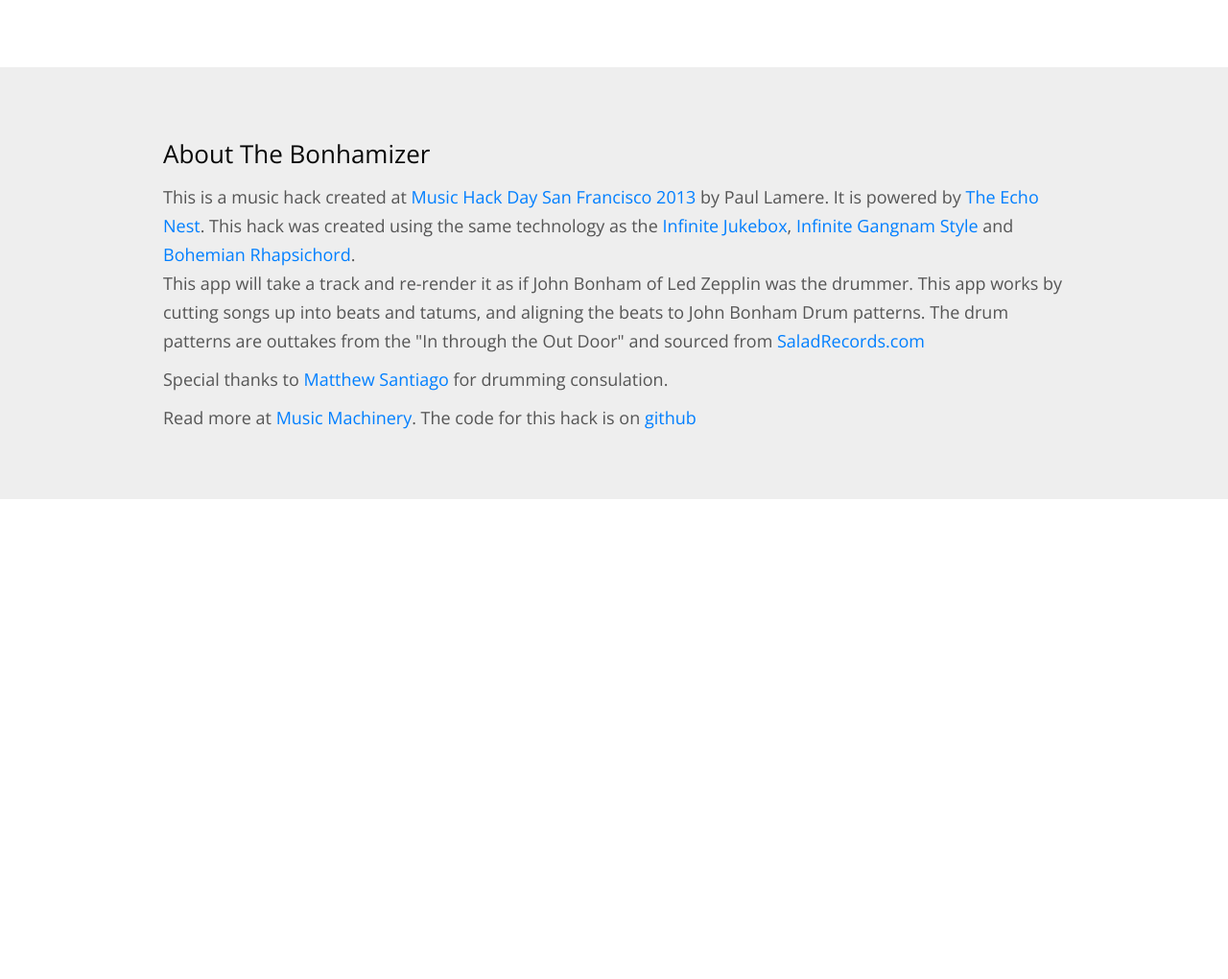
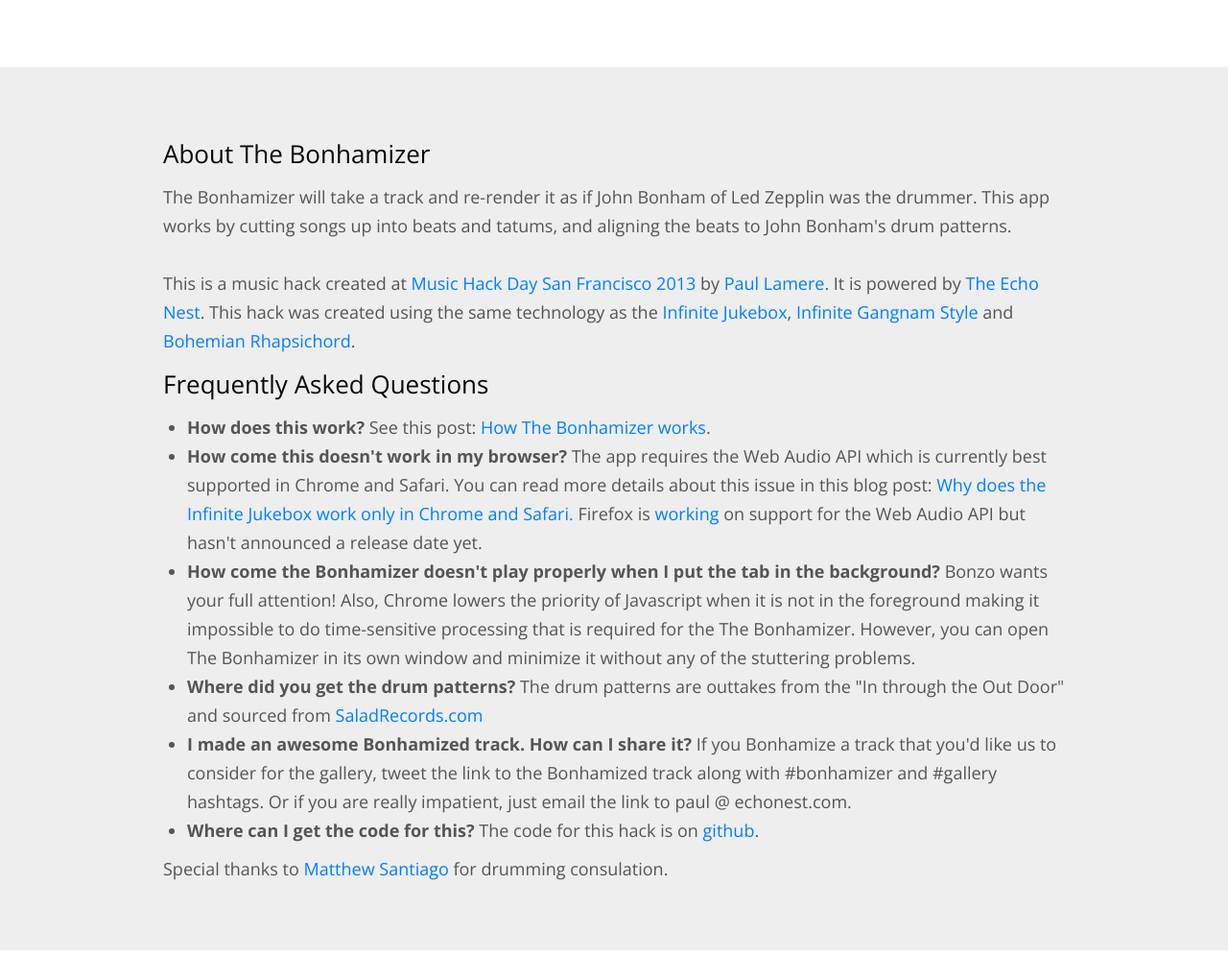
Before and after one commit to echonest/bonhamizer, a plain HTML site: page about.html in a window 1280 px wide. Shown: the part 54-1074 px from the top of the page at 96% size. Before the commit the page ends 800 px from the top, so only its background shows below. Drawn offline with nearby package versions, Linux system fonts and the light colour scheme.

Commit message:
checkpoint

```diff
--- a/about.html
+++ b/about.html
@@ -36,23 +36,58 @@
 <div id="hero" class="hero-unit">
   <div class="container">
     <h2> About The Bonhamizer</h2>
+        The Bonhamizer will take a track and re-render it as if John Bonham of Led Zepplin was the drummer.
+        This app works by cutting songs up into beats and tatums, and aligning the beats to John Bonham's
+        drum patterns.
+        <p>
+        <br>
         This is a music hack created at <a href="http://sf.musichackday.org/2013/index.php?page=Main+page">
-        Music Hack Day San Francisco 2013</a> by Paul Lamere. It is powered
+        Music Hack Day San Francisco 2013</a> by <a href="http://twitter.com/plamere">Paul Lamere</a>. It is powered
         by <a href="http://echonest.com">The Echo Nest</a>.  This hack was created using the
         same technology as the <a href="http://infinitejuke.com">Infinite Jukebox</a>,
         <a href="http://static.echonest.com/InfiniteGangnamStyle/">Infinite Gangnam Style</a> and
         <a href="http://static.echonest.com/BohemianRhapsichord/index.html">Bohemian Rhapsichord</a>.
         <p>
-        This app will take a track and re-render it as if John Bonham of Led Zepplin was the drummer.
-        This app works by cutting songs up into beats and tatums, and aligning the beats to John Bonham
-        Drum patterns.  The drum patterns are outtakes from the "In through the Out Door" and sourced
-        from <a href="http://www.saladrecords.com/bonhamfiles.htm">SaladRecords.com</a>
+
+
+        <p>
+
+        <h2> Frequently Asked Questions </h2>
+        <ul>
+            <li> <b> How does this work?</b> See this post: <a
+        href="http://musicmachinery.com/2013/02/21/how-the-bonhamizer-works/">How The Bonhamizer
+        works</a>. </li>
+
+
+            <li> <b>How come this doesn't work in my browser?</b> The app requires the Web Audio API
+            which is currently best supported in Chrome and Safari. You can read more details about this issue
+            in this blog post: <a
+            href="http://musicmachinery.com/2012/11/22/why-does-the-infinite-jukebox-only-work-in-chrome-and-safari/">
+            Why does the Infinite Jukebox work only in Chrome and Safari. </a> Firefox is <a
+            href="https://wiki.mozilla.org/Web_Audio_API">working</a> on support for the Web Audio API
+            but hasn't announced a release date yet.
+
+            <li> <b>How come the Bonhamizer doesn't play properly  when I put the tab in the
+            background? </b>
+            Bonzo wants your full attention! Also, Chrome lowers the priority of Javascript when it is not in
+            the foreground making it impossible to do time-sensitive processing that is required for
+            the The Bonhamizer. However, you can open The Bonhamizer in its own window and minimize it
+            without any of the stuttering problems.
+
+            <li> <b> Where did you get the drum patterns?</b>
+            The drum patterns are outtakes from the "In through the Out Door" and sourced
+            from <a href="http://www.saladrecords.com/bonhamfiles.htm">SaladRecords.com</a>
+            </li>
+            <li> <b> I made an awesome Bonhamized track. How can I share it?</b>
+            If you Bonhamize a track that you'd like us to consider for the gallery, tweet the link to the
+            Bonhamized track along with #bonhamizer and #gallery hashtags. Or if you are really
+            impatient, just email the link to paul @ echonest.com.
+            <li> <b> Where can I get the code for this?</b>
+            The code for this hack is on <a
+            href="https://github.com/echonest/bonhamizer">github</a>.
+        </ul>
         <p>
         Special thanks to <a href="https://twitter.com/matthewsantiago">Matthew Santiago</a> for drumming consulation.
-
-        <p>
-        Read more at <a href="http://musicmachinery.com">Music Machinery</a>. The code for this hack is on <a
-        href="https://github.com/echonest/bonhamizer">github</a>
   </div>
 </div>
 </body>
--- a/js/favsongs.js
+++ b/js/favsongs.js
@@ -77,4 +77,10 @@
         "title": "I Knew You Were Trouble",
         "visits": 23
     },
+    {
+        "artist": "高橋竹山",
+        "id": "TRWUPHC13CFD30155D&beat=3",
+        "title": "津軽正調じょんから節",
+        "visits": 23
+    },
 ]
```
Also changed, not shown: gallery.html (+7 -0 lines), go.html (+7 -2 lines).
